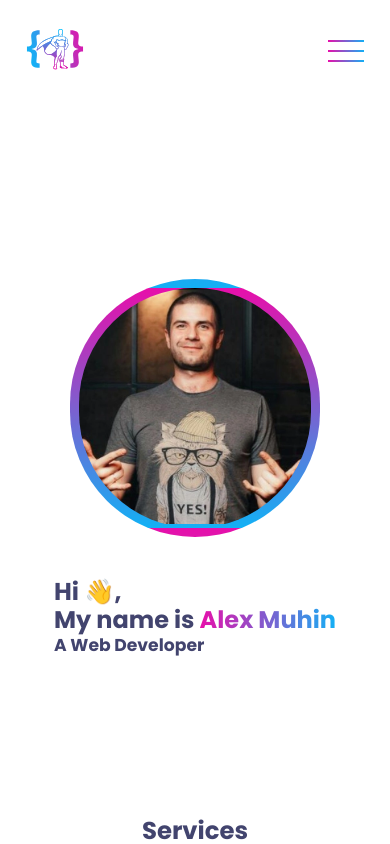
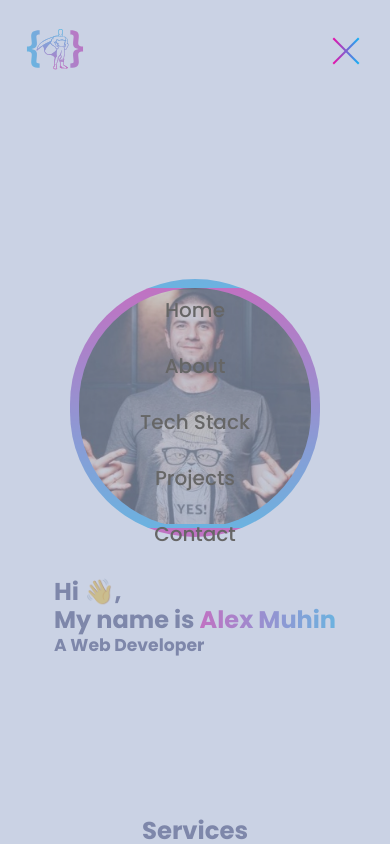
Before and after one commit to AlexMuhin-IT/project-start-portfolio, a React app: page / in a window 390 px wide. Both pictures are taken after a click on the button 388 px from the left and 2 px from the top of the page. Shown: the top 844 px of the page. Built offline with nearby package versions, Linux system fonts and the light colour scheme.

Commit message:
создание якорной ссылки в проекте

```diff
--- a/src/layout/header/Header.tsx
+++ b/src/layout/header/Header.tsx
@@ -7,7 +7,7 @@ import {MobileMenu} from "./headerMenu/mobileMenu/MobileMenu";
 
 import {S} from "./Header_Styles"
 
-const items = ['Home', 'About', 'Tech Stack', 'Projects', 'Contact']
+
 
 export const Header: React.FC = () => {
     const [width, setWidth] = React.useState(window.innerWidth);
@@ -21,8 +21,8 @@ export const Header: React.FC = () => {
             <Container>
                 <FlexWrapper justify={"space-between"} align={"center"}>
                     <Logo/>
-                    {width < breakpoint ? <MobileMenu menuItems={items}/>
-                                        : <DesktopMenu menuItems={items}/>}
+                    {width < breakpoint ? <MobileMenu />
+                                        : <DesktopMenu />}
                 </FlexWrapper>
             </Container>
         </S.Header>
--- a/src/layout/header/headerMenu/desktopMenu/DesktopMenu.tsx
+++ b/src/layout/header/headerMenu/desktopMenu/DesktopMenu.tsx
@@ -3,10 +3,10 @@ import {IconNav} from '../../../../components/icon/IconNav';
 import {Menu} from "../menu/Menu";
 import {S} from "./../HeaderMenu_Styles"
 
-export const DesktopMenu = (props: { menuItems: Array<string> }) => {
+export const DesktopMenu: React.FC = () => {
     return (
         <S.DesktopMenu>
-            <Menu menuItems={props.menuItems}/>
+            <Menu/>
             <IconNav/>
         </S.DesktopMenu>
     );
--- a/src/layout/header/headerMenu/menu/Menu.tsx
+++ b/src/layout/header/headerMenu/menu/Menu.tsx
@@ -1,14 +1,15 @@
 import React from "react";
 import {S} from "./../HeaderMenu_Styles"
 
+const items = ['Home', 'About', 'Tech Stack', 'Projects', 'Contact']
 
-export const Menu: React.FC<{ menuItems: Array<string> }> = (props: { menuItems: Array<string> }) => {
+export const Menu: React.FC = () => {
     return (
         <ul>
-            {props.menuItems.map((item: string, index: number) => {
+            {items.map((item: string, index: number) => {
                 return (
                     <S.MenuItem key={index}>
-                        <S.Link href='src/layout/header/headerMenu/mobileMenu/MobileMenu#'>{item}</S.Link>
+                        <S.Link href=''>{item}</S.Link>
                     </S.MenuItem>
                 )
             })}
--- a/src/layout/header/headerMenu/mobileMenu/MobileMenu.tsx
+++ b/src/layout/header/headerMenu/mobileMenu/MobileMenu.tsx
@@ -1,17 +1,19 @@
-import React from 'react'
+import React, {useState} from 'react'
 import {IconNav} from '../../../../components/icon/IconNav';
 import {Menu} from "../menu/Menu";
 import {S} from "./../HeaderMenu_Styles"
 
 
-export const MobileMenu: React.FC<{menuItems: Array<string>}> = (props: {menuItems: Array<string>}) => {
+export const MobileMenu: React.FC = () => {
+    const [menuIsOpen, setMenuIsOpen] = useState(false)
+    const onBurgerBtnClick = () => { setMenuIsOpen(!menuIsOpen)}
     return (
         <S.MobileMenu>
-            <S.BurgerButton isOpen={false}>
+            <S.BurgerButton isOpen={menuIsOpen} onClick={onBurgerBtnClick}>
                 <span></span>
             </S.BurgerButton>
-            <S.MobileMenuPopup isOpen={false}>
-                <Menu menuItems={props.menuItems}/>
+            <S.MobileMenuPopup isOpen={menuIsOpen} onClick={()=>{setMenuIsOpen(false)}}>
+                <Menu/>
             </S.MobileMenuPopup>
 
             <IconNav/>
```
